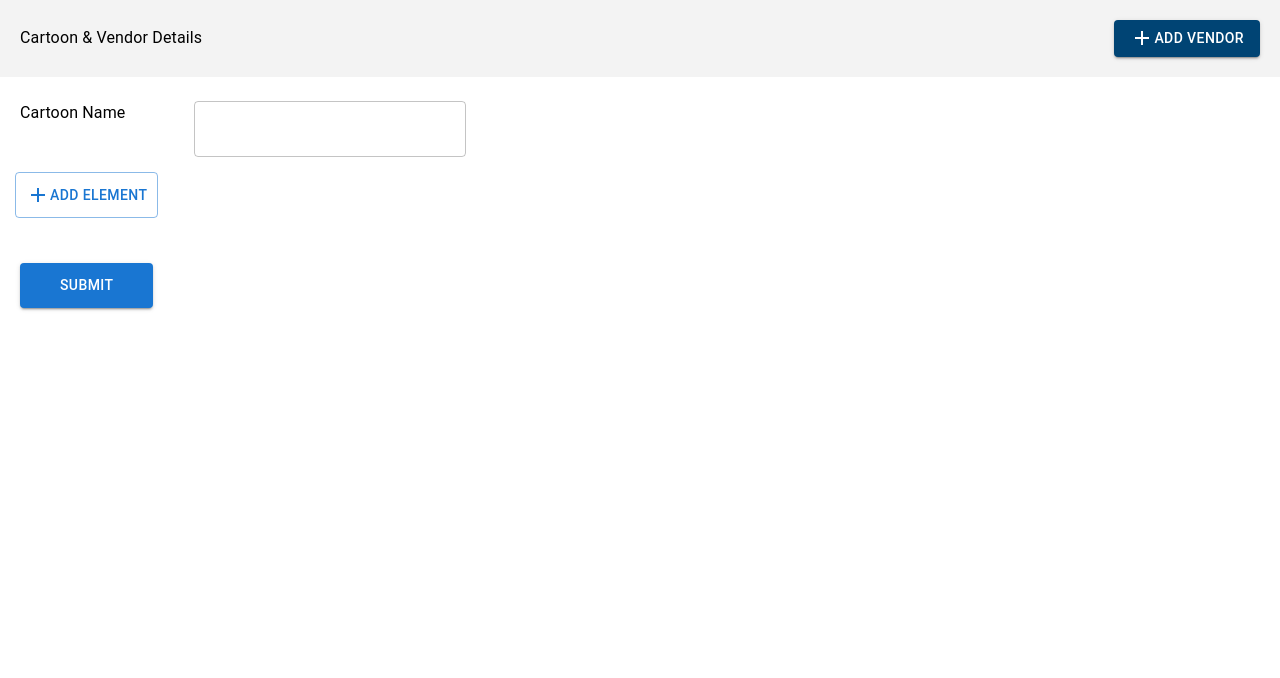
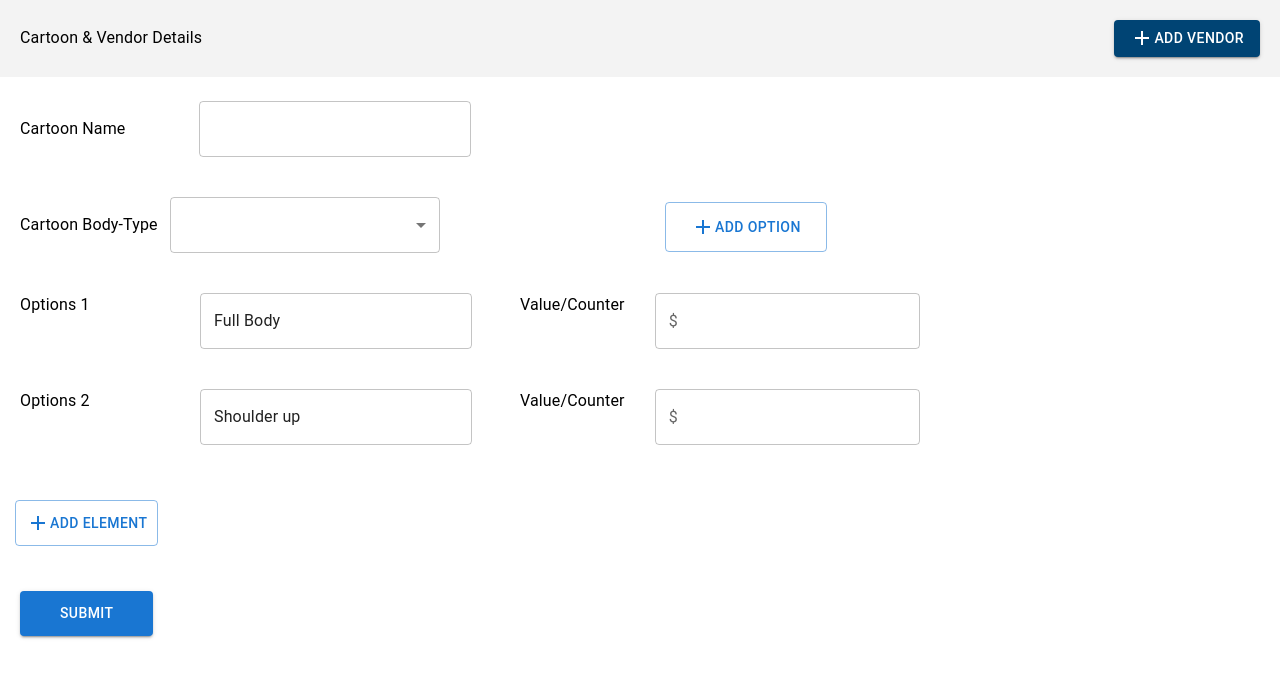
Before and after one commit to ThenmozhiDev/thenmozhi-atdigital-worksheet, a React (Create React App) app in the folder react-basics-project/: page /vendor-Details in a window 1280 px wide. Shown: the top 678 px of the page. Built offline with nearby package versions, Linux system fonts and the light colour scheme.

Commit message:
changes Updated

```diff
--- a/react-basics-project/src/Components/Vendor/VendorElement.tsx
+++ b/react-basics-project/src/Components/Vendor/VendorElement.tsx
@@ -6,14 +6,17 @@ import VendorNew from "./VendorNew";
 import CartoonHeader from "../CartoonHeader";
 import { ChangeEvent } from "react";
 interface defaultProps {
-  addElementHandler: () => void;
-  addCartoon: { CartoonName: string; CartoonType: string; Options: string[] }[];
+  addElementHandler: (i: number) => void;
+  addCartoon: { CartoonName: string; CartoonType: string; Options: {option: string, value: string}[]}[];
   addOptionHandler: (i: number) => void;
-  addVendorHandler: () => void;
-  handleChange: (  i: number,
+  onChange: (e: any) => void;
+  dropdownHandler: (e: any)=> void;
+    optionHandler: ( i: number,
+      e: ChangeEvent<HTMLInputElement | HTMLTextAreaElement>) => void;
+      addVendor: {CartoonName: string, CartoonType: string, Options: {option: string, value: string}[]};
+  valueHandler: ( i: number,
     e: ChangeEvent<HTMLInputElement | HTMLTextAreaElement>) => void;
-
-
+    index: number;
 }
 
 
@@ -21,17 +24,19 @@ export default function VendorElement({
   addElementHandler,
   addCartoon,
   addOptionHandler,
-  addVendorHandler,
-  handleChange,
-
+  onChange,
+  dropdownHandler,
+  optionHandler,
+  addVendor,
+  valueHandler,
+ index,
 }: defaultProps) {
   return (
     <>
-      <CartoonHeader onChange={() => addVendorHandler()}/>
       <Box display={"flex"} marginTop={3} marginX={2.5}>
         <Grid container xs={12}>
-          <Grid xs={3} display={"flex"} maxWidth="174px !important">
-            <Typography marginBottom="20px">
+          <Grid xs={3} display={"flex"} maxWidth="179px !important" alignItems={"center"}>
+            <Typography >
               Cartoon Name
             </Typography>
             </Grid>
@@ -40,7 +45,7 @@ export default function VendorElement({
               id="outlined-basic"
               variant="outlined"
               style={{ minWidth: "17rem" }}
-              // onChange={(e) => handleChange(index, e)}
+               onChange={onChange}
             />
           </Grid>
         </Grid>
@@ -51,11 +56,15 @@ export default function VendorElement({
           <VendorNew
             addOptionHandler={() => addOptionHandler(index)}
             addOptions={addCartoon[index]["Options"]}
+            dropdownHandler={dropdownHandler}
+            optionHandler={optionHandler}
+            valueHandler={valueHandler}
+
           />
         </Box>
       ))}
 
-      <Button variant="outlined" style={{margin:"15px", padding:"10px"}} onClick={() => addElementHandler()}>
+      <Button variant="outlined" style={{margin:"15px", padding:"10px"}} onClick={() => addElementHandler(index)}>
         <AddIcon /> ADD ELEMENT
       </Button>
     </>
--- /dev/null
+++ b/react-basics-project/src/Components/Vendor/VendorHeader.tsx
@@ -0,0 +1,65 @@
+import { ChangeEvent } from "react";
+import CartoonHeader from "../CartoonHeader";
+import VendorElement from "./VendorElement";
+
+interface headerProps {
+  addElementHandler: (i: number) => void;
+  addCartoon: {
+    CartoonName: string;
+    CartoonType: string;
+    Options: { option: string; value: string }[];
+  }[];
+  addOptionHandler: (i: number) => void;
+  addVendorHandler: () => void;
+  handleChange: (
+    i: number,
+    e: ChangeEvent<HTMLInputElement | HTMLTextAreaElement>
+  ) => void;
+  dropdownHandler: (
+    i: number,
+    e: ChangeEvent<HTMLInputElement | HTMLTextAreaElement>
+  ) => void;
+  optionHandler: (
+    i: number,
+    j: number,
+    e: ChangeEvent<HTMLInputElement | HTMLTextAreaElement>
+  ) => void;
+  valueHandler: (
+    i: number,
+    j: number,
+    e: ChangeEvent<HTMLInputElement | HTMLTextAreaElement>
+  ) => void;
+}
+
+export default function VendorHeader({
+  addVendorHandler,
+  addElementHandler,
+  addCartoon,
+  addOptionHandler,
+  handleChange,
+  dropdownHandler,
+  optionHandler,
+  valueHandler,
+}: headerProps) {
+  return (
+    <>
+      <CartoonHeader onChange={() => addVendorHandler()} />
+      {addCartoon.map((element, index) => (
+        <VendorElement
+              addCartoon={addCartoon}
+              addElementHandler={addElementHandler}
+              addOptionHandler={addOptionHandler}
+              onChange={(e) => handleChange(index, e)}
+              dropdownHandler={(e) => dropdownHandler(index, e)}
+              optionHandler={(i, e) => optionHandler(index, i, e)}
+              valueHandler={(i, e) => valueHandler(index, i, e)} addVendor={{
+                  CartoonName: "",
+                  CartoonType: "",
+                  Options: []
+              }}
+              index={index}
+        />
+      ))}
+    </>
+  );
+}
--- a/react-basics-project/src/Components/Vendor/VendorMainComponent.tsx
+++ b/react-basics-project/src/Components/Vendor/VendorMainComponent.tsx
@@ -1,24 +1,47 @@
 import { Button, SelectChangeEvent, Typography } from "@mui/material";
 import { ChangeEvent, useState } from "react";
+import CartoonHeader from "../CartoonHeader";
 
 import VendorElement from "./VendorElement";
+import VendorHeader from "./VendorHeader";
 
 export default function VendorMainComponent() {
   const [addCartoon, setAddCartoon] = useState<
-    { CartoonName: string; CartoonType: string; Options: string[] }[]
-  >([]);
+    {
+      CartoonName: string;
+      CartoonType: string;
+      Options: { option: string; value: string }[];
+    }[]
+  >([
+    {
+      CartoonName: "",
+      CartoonType: "Dropdown",
+      Options: [{ option: "Full Body", value: "" }, { option: "Shoulder up", value: "" }],
+    },
+  ]);
 
+  // const addElementHandler = (i: number) => {
+  //   let addElement = [...addCartoon];
+  //   addElement[i]["CartoonType"] =  [...addElement[i], {CartoonType: ""}];
+  //   setAddCartoon(addElement);
   const addElementHandler = () => {
     setAddCartoon([
       ...addCartoon,
-      { CartoonName: "", CartoonType: "", Options: [] },
+      {
+        CartoonName: "",
+        CartoonType: "",
+        Options: [],
+      },
     ]);
   };
 
   const addOptionHandler = (i: number) => {
     console.log(i);
     let addNewOption = [...addCartoon];
-    addNewOption[i]["Options"] = [...addCartoon[i]["Options"], ""];
+    addNewOption[i]["Options"] = [
+      ...addCartoon[i]["Options"],
+      { option: "", value: "" },
+    ];
     setAddCartoon(addNewOption);
     console.log(addNewOption);
   };
@@ -26,7 +49,11 @@ export default function VendorMainComponent() {
   const addVendorHandler = () => {
     setAddCartoon([
       ...addCartoon,
-      { CartoonName: "", CartoonType: "", Options: [] },
+      {
+        CartoonName: "",
+        CartoonType: "",
+        Options: [{ option: "", value: "" }],
+      },
     ]);
   };
 
@@ -39,22 +66,58 @@ export default function VendorMainComponent() {
     setAddCartoon(addNewCartoon);
   };
 
+  const dropdownHandler = (
+    i: number,
+    e: ChangeEvent<HTMLInputElement | HTMLTextAreaElement>
+  ) => {
+    let addDropdown = [...addCartoon];
+    addDropdown[i]["CartoonType"] = e.target.value;
+    setAddCartoon(addDropdown);
+  };
+
+  const optionHandler = (
+    i: number,
+    j: number,
+    e: ChangeEvent<HTMLInputElement | HTMLTextAreaElement>
+  ) => {
+    let newAddOptions = [...addCartoon];
+    newAddOptions[i]["Options"][j]["option"] = e.target.value;
+    setAddCartoon(newAddOptions);
+  };
+  const valueHandler = (
+    i: number,
+    j: number,
+    e: ChangeEvent<HTMLInputElement | HTMLTextAreaElement>
+  ) => {
+    let newAddOptions = [...addCartoon];
+    newAddOptions[i]["Options"][j]["value"] = e.target.value;
+    setAddCartoon(newAddOptions);
+  };
+
   const submitHandler = () => {
     console.log(addCartoon);
   };
 
   return (
     <>
-      <VendorElement
+      <VendorHeader
         addElementHandler={addElementHandler}
         addCartoon={addCartoon}
         addOptionHandler={addOptionHandler}
         addVendorHandler={addVendorHandler}
         handleChange={handleChange}
+        dropdownHandler={dropdownHandler}
+        optionHandler={optionHandler}
+        valueHandler={valueHandler}
+      />
 
-      />
       <Typography marginTop="30px" marginLeft="20px">
-        <Button variant="contained" type="submit" onClick={submitHandler} style={{padding: "10px 40px"}}>
+        <Button
+          variant="contained"
+          type="submit"
+          onClick={submitHandler}
+          style={{ padding: "10px 40px" }}
+        >
           SUBMIT
         </Button>
       </Typography>
--- a/react-basics-project/src/Components/Vendor/VendorNew.tsx
+++ b/react-basics-project/src/Components/Vendor/VendorNew.tsx
@@ -1,19 +1,32 @@
-import { Box, Typography,TextField, Button, Grid,  } from "@mui/material";
+import { Box, Typography, TextField, Button, Grid } from "@mui/material";
 import CartoonDropdown from "../CartoonDropdown";
 import VendorOption from "./VendorOption";
 import AddIcon from "@mui/icons-material/Add";
-
+import { ChangeEvent } from "react";
 
 interface propsData {
-
+  dropdownHandler: (e: any) => void;
   addOptionHandler: () => void;
-    addOptions: string[];
+  addOptions: { option: string; value: string }[];
+  optionHandler: (
+    i: number,
+    e: ChangeEvent<HTMLInputElement | HTMLTextAreaElement>
+  ) => void;
+  valueHandler: (
+    i: number,
+    e: ChangeEvent<HTMLInputElement | HTMLTextAreaElement>
+  ) => void;
 }
 
-export default function VendorNew({ addOptionHandler, addOptions }: propsData) {
-
+export default function VendorNew({
+  addOptionHandler,
+  addOptions,
+  dropdownHandler,
+  optionHandler,
+  valueHandler,
+}: propsData) {
   let Values = [
-        { label: "Simpsons", value: "Simpsons" },
+    { label: "Dropdown", value: "Dropdown" },
     { label: "One", value: "One" },
     { label: "Two", value: "Two" },
   ];
@@ -25,20 +38,37 @@ export default function VendorNew({ addOptionHandler, addOptions }: propsData) {
 
   return (
     <>
-        <Grid container xs={12}>
-            <Grid xs={6} >
-     <CartoonDropdown label="Cartoon Body-Type" name="gcgf" Options={Values}/>
+      <Grid container>
+        <Grid xs={6}>
+          <CartoonDropdown
+            label="Cartoon Body-Type"
+            name="vxcvx"
+            Options={Values}
+            onChange={dropdownHandler}
+
+          />
+
         </Grid>
         <Grid xs={6}>
-     <Typography marginTop="45px" marginLeft="25px" >
-          <Button variant="outlined" type="submit" onClick={addOptionHandler} style={{padding: "12px 25px"}} >
+          <Typography marginTop="45px" marginLeft="25px">
+            <Button
+              variant="outlined"
+              type="submit"
+              onClick={addOptionHandler}
+              style={{ padding: "12px 25px" }}
+            >
               <AddIcon /> ADD OPTION
             </Button>
           </Typography>
         </Grid>
       </Grid>
-     <VendorOption addOptions={addOptions} addOptionHandler={addOptionHandler} label={"Options"}/>
-
+      <VendorOption
+        addOptions={addOptions}
+        addOptionHandler={addOptionHandler}
+        label={"Options"}
+        optionHandler={optionHandler}
+        valueHandler={valueHandler}
+      />
     </>
-    )
+  );
 }
--- a/react-basics-project/src/Components/Vendor/VendorOption.tsx
+++ b/react-basics-project/src/Components/Vendor/VendorOption.tsx
@@ -1,21 +1,25 @@
-import { Box, Button, Grid, TextField, Typography } from "@mui/material";
+import { Box, Button, Grid, InputAdornment, TextField, Typography } from "@mui/material";
 import AddIcon from "@mui/icons-material/Add";
+import { ChangeEvent } from "react";
 
 interface defaultProps {
     addOptionHandler: () => void;
-    addOptions:  string[];
+    addOptions:  {option: string, value: string}[];
     label: string;
-
+    optionHandler: ( i: number,
+      e: ChangeEvent<HTMLInputElement | HTMLTextAreaElement>) => void;
+      valueHandler: ( i: number,
+        e: ChangeEvent<HTMLInputElement | HTMLTextAreaElement>) => void;
 }
 
 
-export default function VendorOption({addOptions, addOptionHandler, label}: defaultProps) {
+export default function VendorOption({addOptions, addOptionHandler, label, optionHandler, valueHandler}: defaultProps) {
     return (
         <>
-         {addOptions.map((element: any, index: any) => (
+         {addOptions.map((Options, index: any) => (
         <Box display={"flex"} marginBottom="40px">
-          <Grid container xs={12} maxWidth={"520px !important"}>
-            <Grid xs={3} minWidth="190px">
+          <Grid  container xs={12} maxWidth={"520px !important"}>
+            <Grid  alignItems={'center'}xs={3} minWidth="200px">
         <Typography marginLeft={2.5}>{label + " " + (index + 1)}</Typography>
         </Grid>
         <Grid xs={6} minWidth="190px !important">
@@ -23,14 +27,21 @@ export default function VendorOption({addOptions, addOptionHandler, label}: defa
            id="outlined-basic"
            variant="outlined"
            style={{minWidth: "17rem"}}
+           onChange={(e) => optionHandler(index, e)}
+           value={Options.option}
+
          />
          </Grid>
          </Grid>
          <Typography marginBottom="20px" marginRight={"30px"}> Value/Counter</Typography>
          <TextField
+          InputProps= {{startAdornment: <InputAdornment position="start">$</InputAdornment>}}
            id="outlined-basic"
            variant="outlined"
            style={{minWidth: "14rem"}}
+           onChange={(e) => valueHandler(index, e)}
+           value={Options.value}
+           type="number"
          />
       </Box>
       ))}
```
Lines whose indentation alone changed are shown as unchanged.
